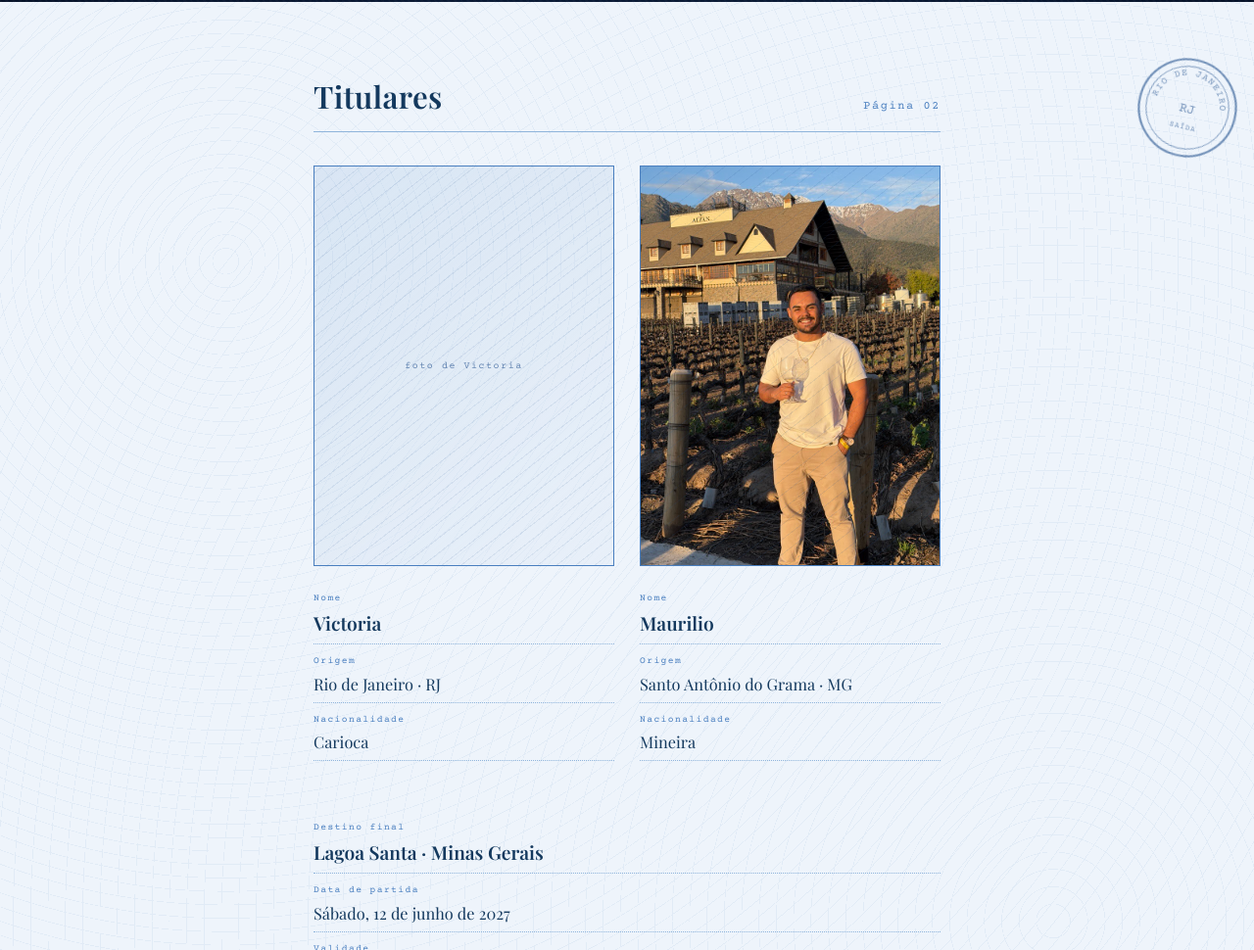
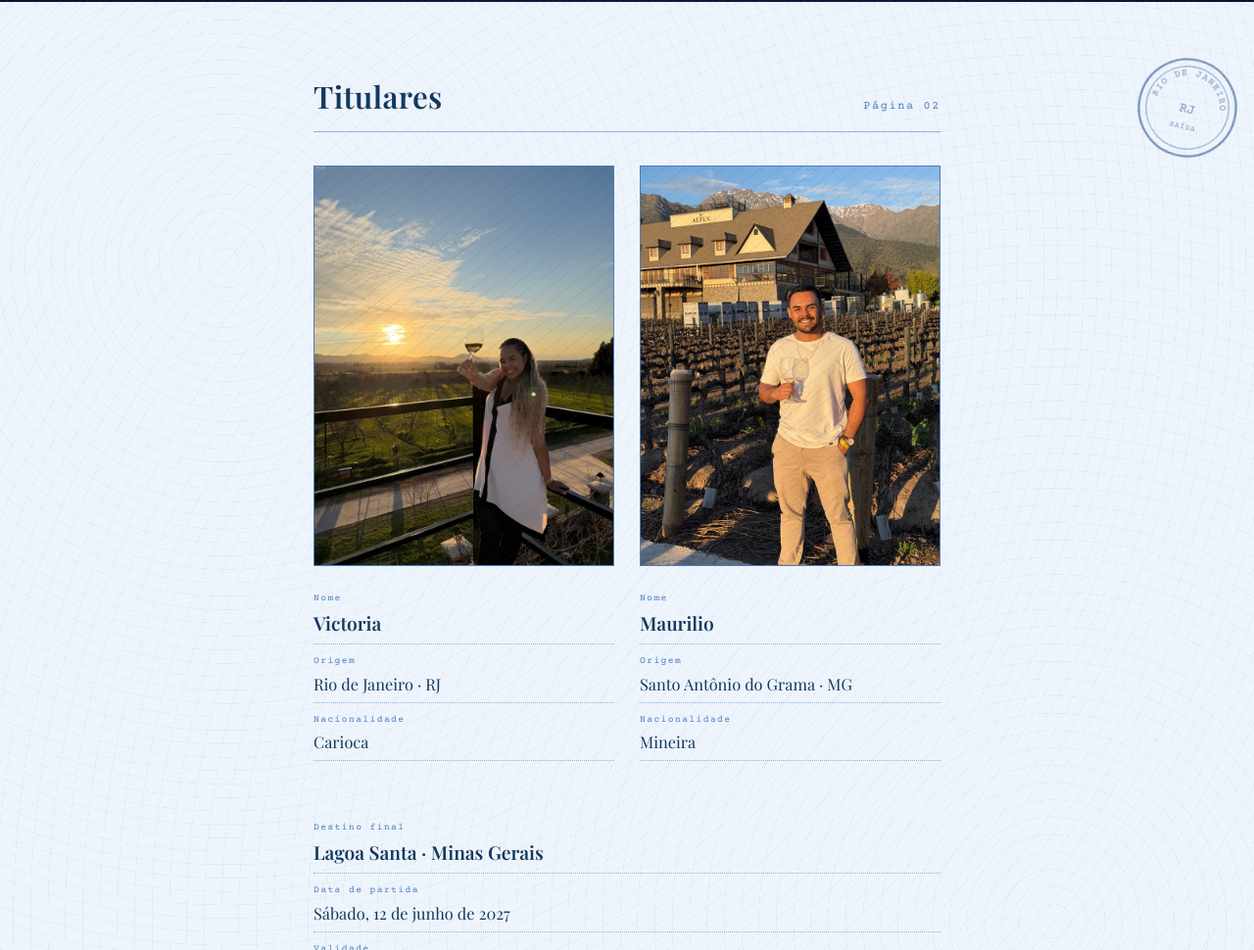
Before and after one commit to mauriliosfc/convite-casamento, a plain HTML site: page convite-victoria-maurilio_1.html in a window 1280 px wide. Shown: the part 798-1768 px from the top of the page at 98% size. Drawn offline with nearby package versions, Linux system fonts and the light colour scheme; a web font is replaced by a local one.

Commit message:
Add Victoria's photo to identification section
Co-Authored-By: Claude Sonnet 4.6 <noreply@anthropic.com>

```diff
--- a/convite-victoria-maurilio_1.html
+++ b/convite-victoria-maurilio_1.html
@@ -821,7 +821,7 @@ body{
       <!-- Para colocar a foto: troque o bloco .retrato-vazio por <img src="victoria.jpg" alt="Victoria"> -->
       <div>
         <div class="retrato">
-          <p class="retrato-vazio">foto de Victoria</p>
+          <img src="victoria.jpg" alt="Victoria">
         </div>
         <dl class="ficha">
           <div class="campo"><dt>Nome</dt><dd class="destaque">Victoria</dd></div>
```
Also changed, not shown: victoria.jpg (added).
